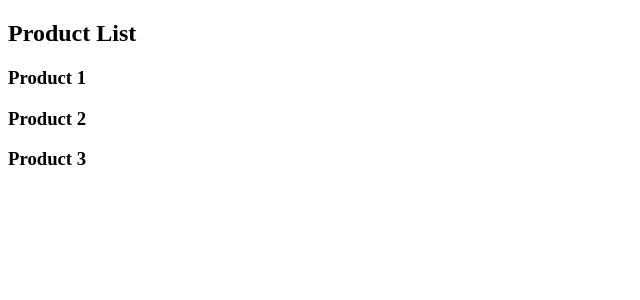
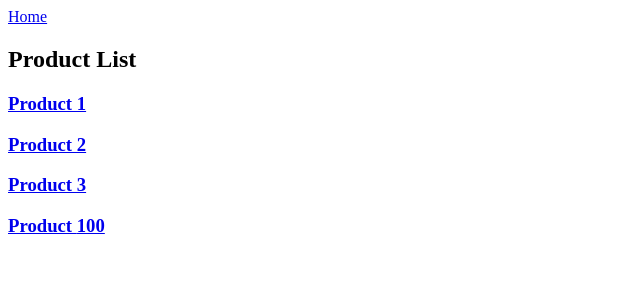
Before and after one commit to ColinAdo/learning-next-js, a Next.js app: page /product in a window 1280 px wide. Shown: the top 300 px of the page, without its empty margins (0-640 px from the left). Built offline with nearby package versions, Linux system fonts and the light colour scheme.

Commit message:
Add working with Link component navigation

```diff
--- a/src/app/product/page.tsx
+++ b/src/app/product/page.tsx
@@ -1,10 +1,15 @@
+import Link from 'next/link';
+
 export default function ProductList() {
+    const productId = 100;
     return (
         <>
+            <Link href="/">Home</Link>
             <h2>Product List</h2>
-            <h3>Product 1</h3>
-            <h3>Product 2</h3>
-            <h3>Product 3</h3>
+            <h3><Link href="product/1">Product 1</Link></h3>
+            <h3><Link href="product/2">Product 2</Link></h3>
+            <h3><Link href="product/3" replace>Product 3</Link></h3>
+            <h3><Link href={`product/${productId}`}>Product { productId }</Link></h3>
         </>
     );
 }
```
Also changed, not shown: src/NOTES.md (+6 -4 lines), src/app/page.tsx (+9 -1 lines), src/app/product/[productId]/page.tsx (+8 -1 lines).
